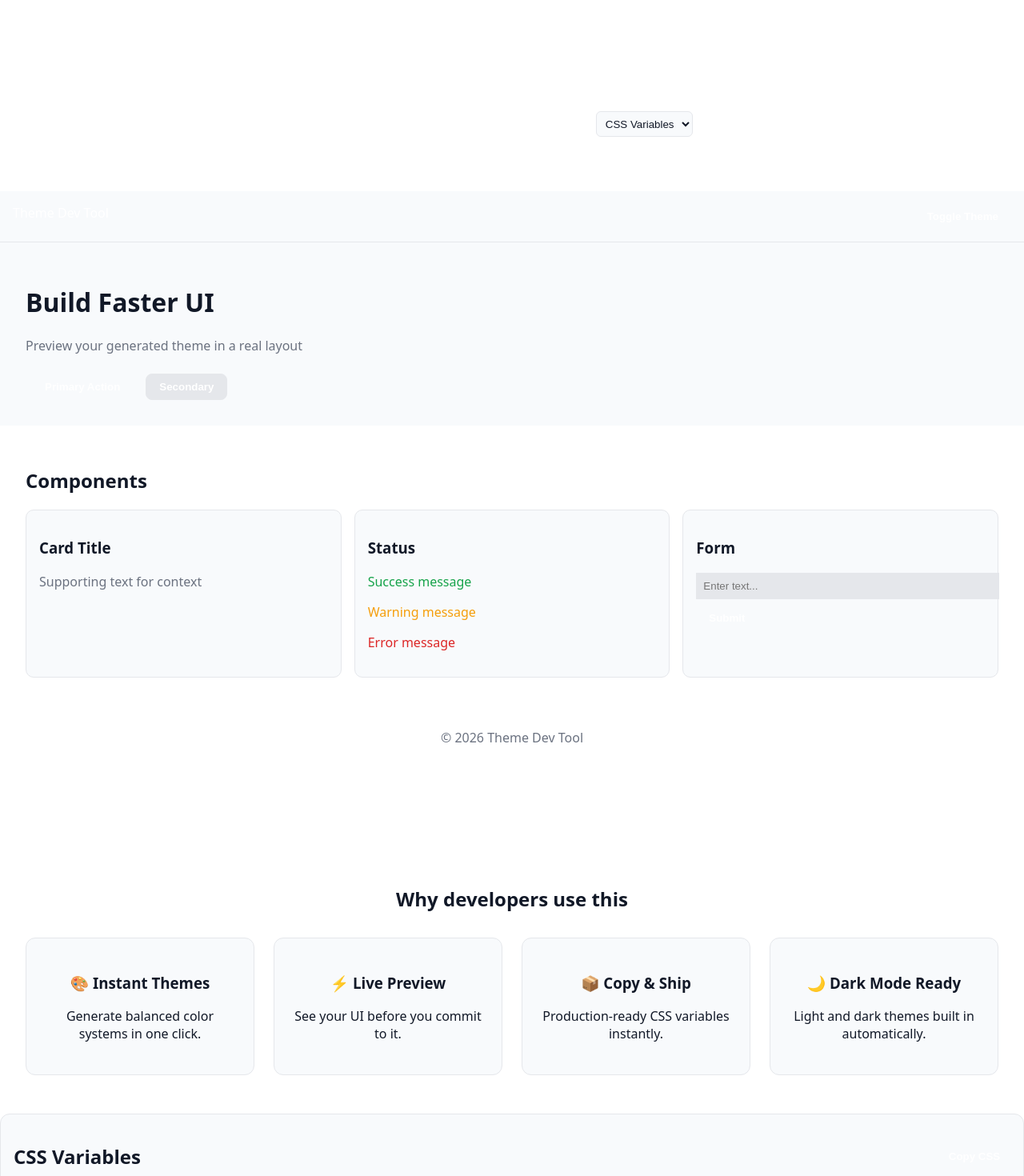
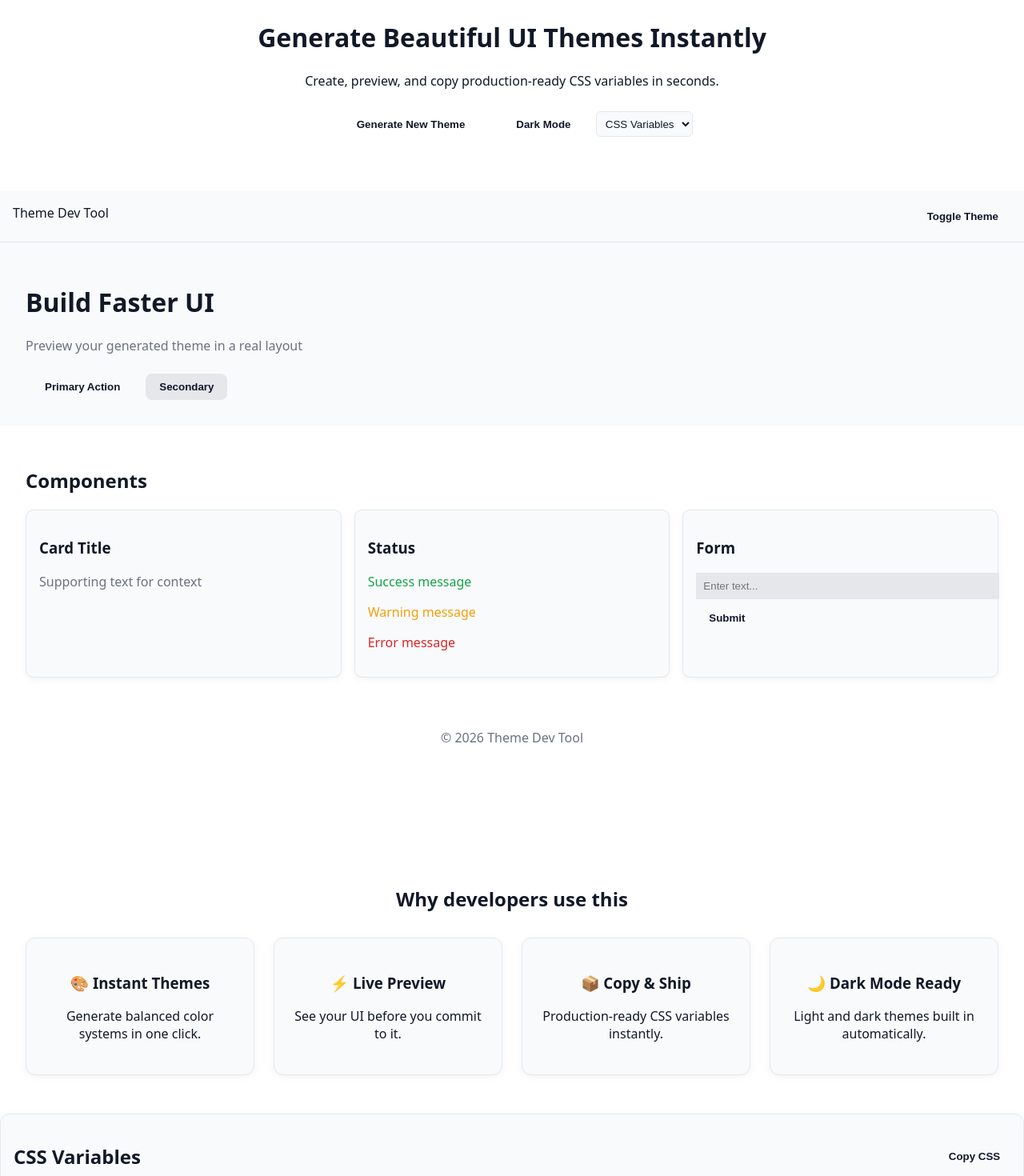
Before and after one commit to RodriguezRamiro/themedevstool, a React (Vite) app: page / in a window 1280 px wide. Shown: the part 60-1530 px from the top of the page at 80% size. Built offline with nearby package versions, Linux system fonts and the light colour scheme.

Commit message:
updated styles to match system theme. removed hardcoded colors used variables instead. fixed navbar with specific variables to match. deleted uneccesary styles. fixed contrast ussyes. improved button system. added subtle depth

```diff
--- a/src/App.css
+++ b/src/App.css
@@ -5,7 +5,16 @@
 
     --color-background: #ffffff;
     --color-surface: #f8fafc;
+    --color-surfaceAlt: #e5e7eb;
+
     --color-text: #111827;
+    --color-textMuted: #6b7280;
+
+    --color-border: #e5e7eb;
+
+    --color-success: #16a34a;
+    --color-warning: #f59e0b;
+    --color-error: #dc2626;
   }
 
   body {
@@ -20,7 +29,7 @@
 
   .navbar {
     background: var(--color-surface);
-    color: white;
+    color: var(--color-text);
     padding: 1rem;
     border-bottom: 1px solid var(--color-border);
     display: flex;
@@ -42,7 +51,7 @@
       var(--color-primary),
       var(--color-accent)
     );
-    color: white;
+    color: var(--color-text);
   }
 
 
@@ -82,6 +91,13 @@
     color: var(--color-textMuted);
   }
 
+  /* Subtle Depth */
+  .card,
+  .feature,
+  .css-output {
+    box-shadow: 0 2px 8px rgba(0,0,0,0.05);
+}
+
 
   .section {
     padding: 2rem;
@@ -102,7 +118,7 @@
 
   .cta {
     background: var(--color-primary);
-    color: white;
+    color: var(--color-text);
     border: none;
     padding: 0.5rem 1rem;
     border-radius: 6px;
@@ -154,7 +170,7 @@ input {
   .layout-footer {
     background: var(--color-primary);
 
-    color: white;
+    color: var(--color-text);
 
     padding: 1rem;
 
@@ -168,24 +184,6 @@ input {
     background: var(--color-background);
     color: var(--color-text);
     font-family: system-ui, sans-serif;
-  }
-
-
-  .app-header {
-    position: sticky;
-    top: 0;
-
-    background: var(--color-surface);
-
-    border-bottom: 1px solid var(--color-secondary);
-
-    padding: 1rem 2rem;
-
-    display: flex;
-    justify-content: space-between;
-    align-items: center;
-
-    z-index: 10;
   }
 
   .app-footer {
@@ -202,15 +200,17 @@ input {
     border: none;
     padding: 0.75rem 1.5rem;
     border-radius: 8px;
-    color: white;
+    color: var(--color-text);
     cursor: pointer;
     font-weight: 600;
   }
 
-  .controls {
-    display: flex;
-    gap: 0.75rem;
+  button.secondary {
+    background: var(--color-surfaceAlt);
+    color: var(--color-text);
+    border: 1px solid var(--color-border);
   }
+
 
   button:hover {
     opacity: 0.9;
@@ -239,7 +239,7 @@ input {
     font-size: 0.8rem;
     font-weight: 600;
 
-    color: white;
+    color: var(--color-text);
 
     box-shadow: 0 2px 8px rgba(0,0,0,0.25);
   }
@@ -261,7 +261,7 @@ input {
 
 .css-output button {
     background: var(--color-primary);
-    color: white;
+    color: var(--color-text);
     border: none;
     padding: 0.4rem 0.8rem;
     border-radius: 6px;
@@ -280,7 +280,7 @@ input {
     max-height: 300px;
     overflow: auto;
     font-size: 0.85rem;
-    background: rgba(0,0,0,0.2);
+    background: var(--color-surfaceAlt);
     padding: 0.75rem;
     border-radius: 8px;
   }
```
